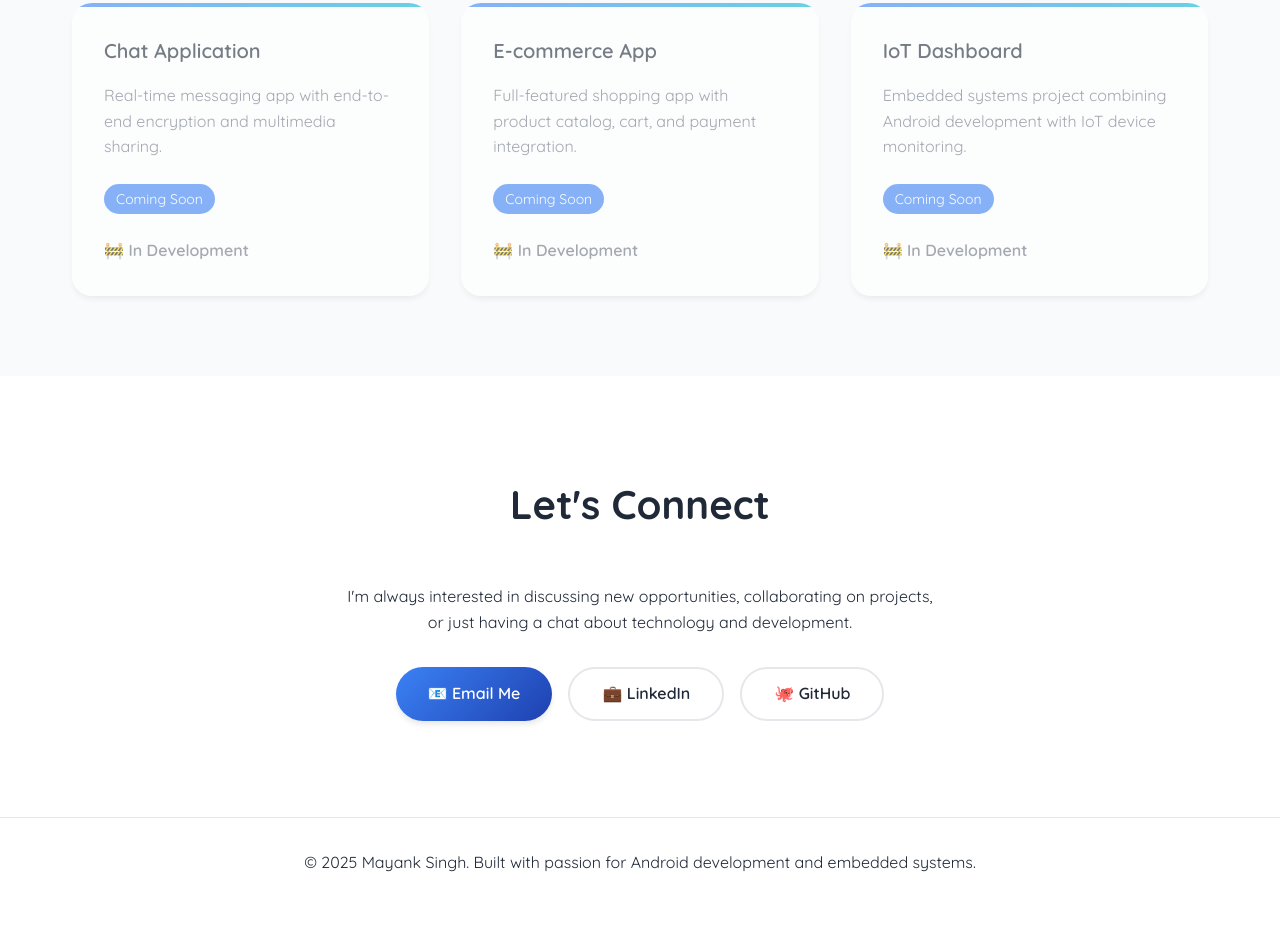
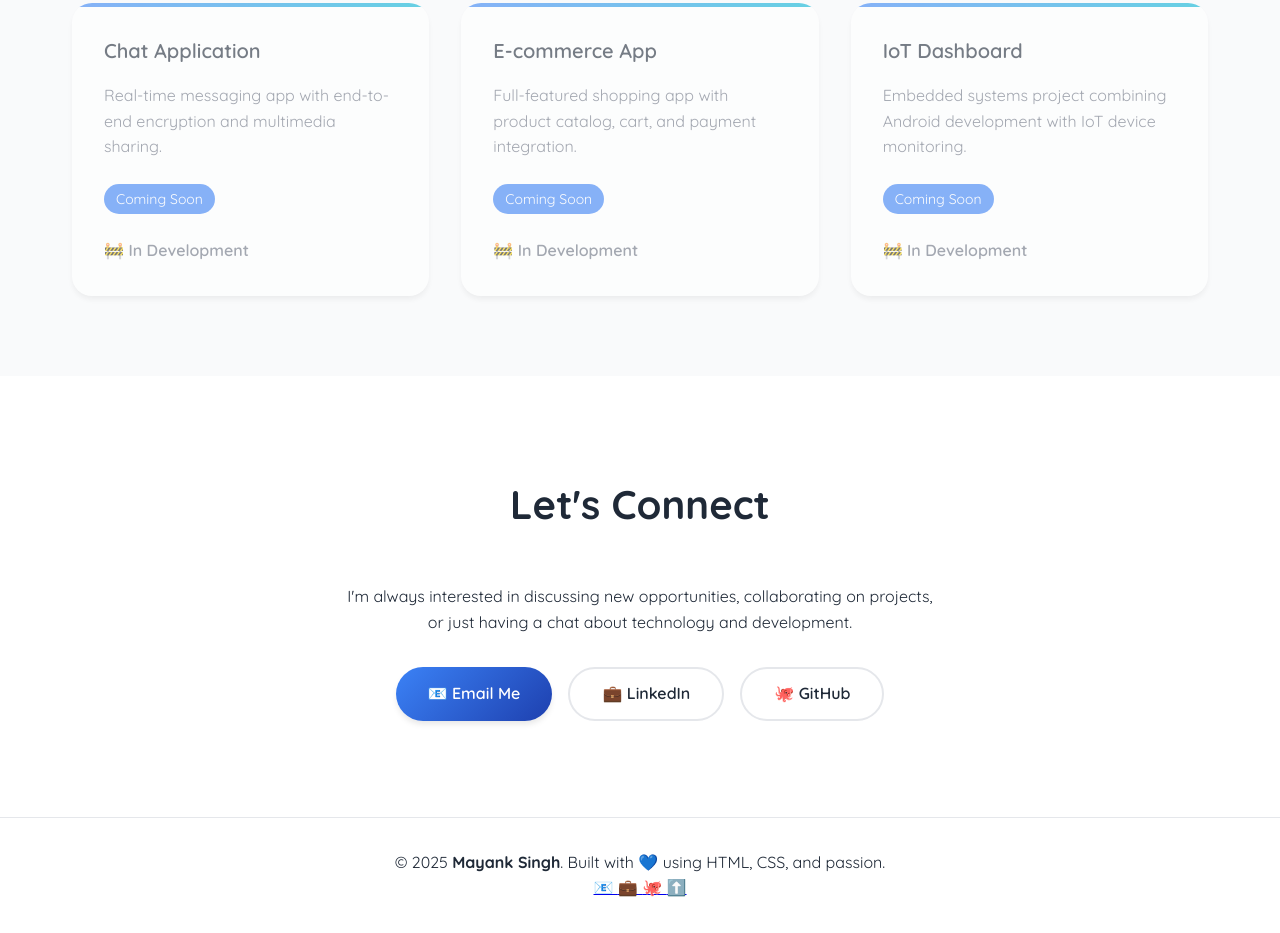
Before and after one commit to MayankSingh755/Portfolio-Website, a plain HTML site: page index.html in a window 1280 px wide. Shown: the part 4298-5231 px from the top of the page. Before the commit the page ends 5205 px from the top, so only its background shows below. Drawn offline with Linux system fonts and the light colour scheme.

Commit message:
Update index.html

```diff
--- a/index.html
+++ b/index.html
@@ -383,9 +383,25 @@
         </section>
     </main>
 
-    <footer>
-        <div class="container">
-            <p>&copy; 2025 Mayank Singh. Built with passion for Android development and embedded systems.</p>
-        </div>
-    </footer>
+   <footer>
+  <div class="container footer-content">
+    <div class="footer-left">
+      <p>&copy; 2025 <strong>Mayank Singh</strong>. Built with 💙 using HTML, CSS, and passion.</p>
+    </div>
+    <div class="footer-right">
+      <a href="mailto:mayank.singh@example.com" title="Email">
+        📧
+      </a>
+      <a href="https://linkedin.com/in/mayank-singh" target="_blank" title="LinkedIn">
+        💼
+      </a>
+      <a href="https://github.com/mayanksingh" target="_blank" title="GitHub">
+        🐙
+      </a>
+      <a href="#top" class="back-to-top" title="Back to Top">
+        ⬆️
+      </a>
+    </div>
+  </div>
+</footer>
 </body>
```
